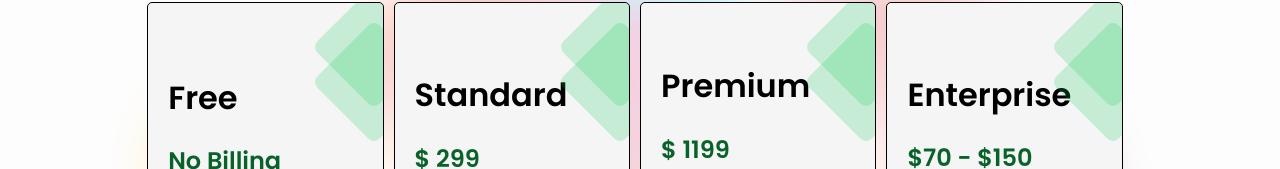
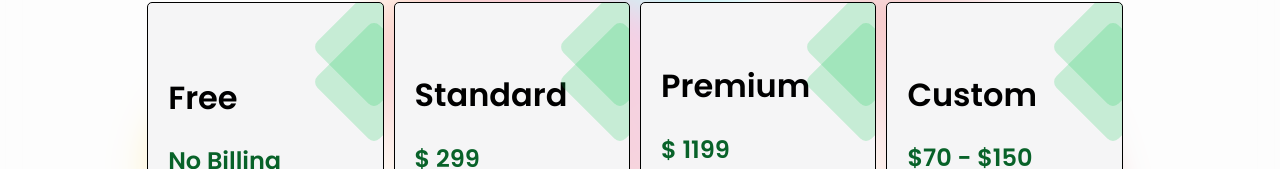
Before and after one commit to javadddr/Dynamochart, a React (Create React App) app: page /pricing in a window 1280 px wide. Shown: the part 186-355 px from the top of the page. Built offline with nearby package versions, Linux system fonts and the light colour scheme.

Commit message:
testrender

```diff
--- a/src/component/Pricing.js
+++ b/src/component/Pricing.js
@@ -6,21 +6,6 @@ import dido from "../res/checkmark.png"
 
 
 const Pricing = () => {
-
-
-
-
-
-
-
-
-
-
-
-
-
-
-
 
 
   return (
@@ -166,7 +151,7 @@ const Pricing = () => {
         </div>
         <div className='card1'>
         <div className='topnote'>
-            <h1>Enterprise</h1>
+            <h1>Custom</h1>
             <h><span> &#36;70 - &#36;150</span></h>
             </div>
 
```
